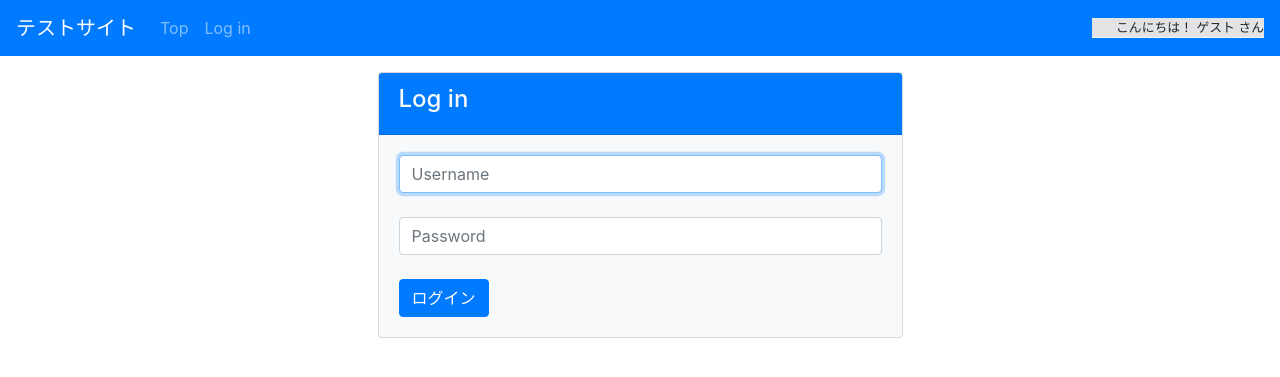
After one commit to nk-yuta/TwinsReminder, a Django app: page /login/ in a window 1280 px wide. The commit adds this page. Shown: the top 377 px of the page. Run offline with Django 4.2, Linux system fonts and the light colour scheme; some libraries are stand-ins or nearby versions.

Commit message:
ログインとログアウト機能

```diff
--- a/TwinsReminder/TwinsReminder/settings.py
+++ b/TwinsReminder/TwinsReminder/settings.py
@@ -123,3 +123,6 @@ STATIC_URL = 'static/'
 # https://docs.djangoproject.com/en/4.0/ref/settings/#default-auto-field
 
 DEFAULT_AUTO_FIELD = 'django.db.models.BigAutoField'
+
+LOGIN_URL = 'account:login' # ログインのURLの設定
+LOGIN_REDIRECT_URL = 'account:top' #ログインが完了した後に遷移するURL
--- /dev/null
+++ b/TwinsReminder/account/forms.py
@@ -0,0 +1,18 @@
+from django import forms
+from django.contrib.auth.forms import AuthenticationForm
+from django.contrib.auth import get_user_model # ユーザーモデルを取得するため
+
+
+# ユーザーモデル取得
+User = get_user_model()
+
+
+'''ログイン用フォーム'''
+class LoginForm(AuthenticationForm):
+
+    # bootstrap4対応
+    def __init__(self, *args, **kwargs):
+        super().__init__(*args, **kwargs)
+        for field in self.fields.values():
+            field.widget.attrs['class'] = 'form-control'
+            field.widget.attrs['placeholder'] = field.label  # placeholderにフィールドのラベルを入れる
--- a/TwinsReminder/account/urls.py
+++ b/TwinsReminder/account/urls.py
@@ -7,4 +7,6 @@ app_name ='account'
 
 urlpatterns = [
     path('', views.TopView.as_view(), name='top'),
+    path('login/', views.Login.as_view(), name='login'),
+    path('logout/', views.Logout.as_view(), name='logout'),
 ]
--- a/TwinsReminder/account/views.py
+++ b/TwinsReminder/account/views.py
@@ -1,6 +1,17 @@
+from .forms import LoginForm
+from django.contrib.auth.views import LoginView
+from django.contrib.auth.views import LoginView, LogoutView
 from django.views import generic
 
-
-'''トップページ'''
+#トップページ
 class TopView(generic.TemplateView):
     template_name = 'account/top.html'
+
+# ログイン
+class Login(LoginView):
+    form_class = LoginForm
+    template_name = 'account/login.html'
+
+# ログアウト
+class Logout(LogoutView):
+    template_name = 'account/logout_done.html'
--- /dev/null
+++ b/TwinsReminder/templates/account/login.html
@@ -0,0 +1,29 @@
+{% extends 'base.html' %}
+
+<!-- コンテンツ -->
+{% block content %}
+<div class="container">
+  <div class="col-md-6 offset-md-3">
+    <div class="card mt-3 mb-3 bg-light">
+      <!-- カードヘッダー -->
+      <div class="card-header bg-primary text-light">
+        <h4>Log in</h4>
+      </div>
+      <!-- カードボディー -->
+      <div class="card-body">
+        <form action="" method="POST">
+          {{ form.non_field_errors }}
+          {% for field in form %}
+            {{ field }}
+            {{ field.errors }}
+            <br>
+          {% endfor %}
+          <button type="submit" class="btn btn-primary" >ログイン</button>
+          <input type="hidden" name="next" value="{{ next }}" />
+          {% csrf_token %}
+        </form>
+      </div>
+    </div>
+  </div>
+</div>
+{% endblock %}
--- a/TwinsReminder/templates/base.html
+++ b/TwinsReminder/templates/base.html
@@ -26,7 +26,23 @@
           <li class="nav-item">
             <a class="nav-link" href="{% url 'account:top' %}">Top</a>
           </li>
+          {% if not user.is_authenticated %}
+            <li class="nav-item">
+              <a class="nav-link" href="{% url 'account:login' %}">Log in</a>
+            </li>
+          {% else %}
+            <li class="nav-item">
+              <a class="nav-link" href="{% url 'account:logout' %}">Log out</a>
+            </li>
+          {% endif %}
         </ul>
+      </div>
+      <div class="pl-4 small" style="background-color: #e2e3e5 ; border-bottom: solid 1px #f3f3f3;">
+        {% if not user.is_authenticated %}
+          こんにちは！ ゲスト さん
+        {% else %}
+          こんにちは！ {{ user.username }} さん
+        {% endif %}
       </div>
     </nav>
     <!-- コンテンツ -->
```
Also changed, not shown: TwinsReminder/templates/account/logout_done.html (added, +22 -0 lines).
